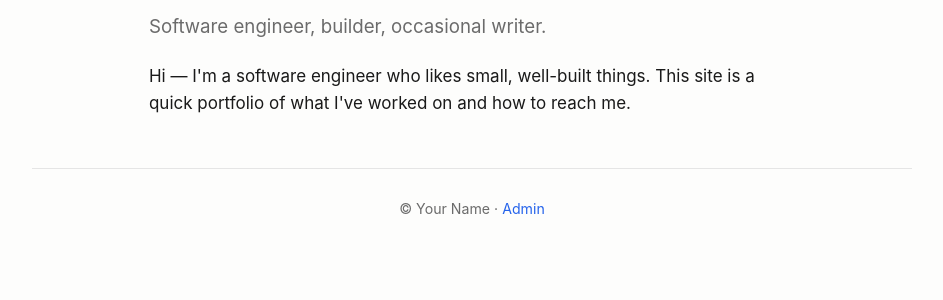
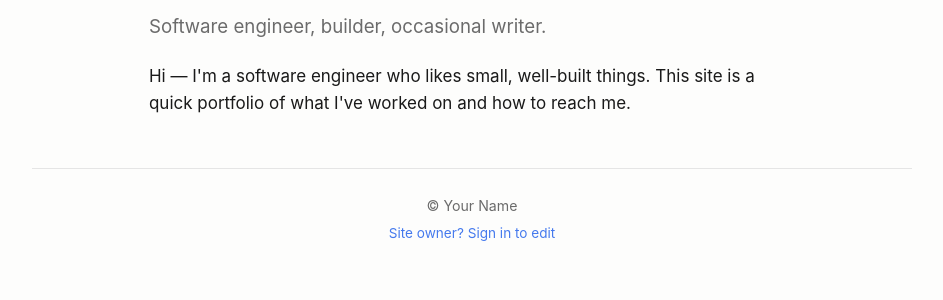
Before and after one commit to opagani/personal-site, a FastAPI app: page / in a window 1280 px wide. Shown: the part 188-488 px from the top of the page, without its empty margins (168-1111 px from the left). Run offline with FastAPI, Linux system fonts and the light colour scheme.

Commit message:
fix(frontend): clearer footer wording — owner sign-in vs edit link
Footer now shows "Site owner? Sign in to edit" when no session is present,
and "Edit this site" once signed in. Conditional uses request.session, no
Python change needed.

Co-Authored-By: Claude Opus 4.7 (1M context) <noreply@anthropic.com>

```diff
--- a/frontend/static/styles.css
+++ b/frontend/static/styles.css
@@ -180,7 +180,12 @@ a:hover { text-decoration: underline; }
   border-top: 1px solid var(--border);
   color: var(--muted);
   text-align: center;
+  display: flex;
+  flex-direction: column;
+  gap: 0.35rem;
+  align-items: center;
 }
+.site-footer__owner { font-size: 0.8rem; opacity: 0.85; }
 
 /* --- Admin --- */
 
--- a/frontend/templates/base.html
+++ b/frontend/templates/base.html
@@ -70,7 +70,14 @@
   </main>
 
   <footer class="site-footer">
-    <small>&copy; {{ site.name }} · <a href="/admin">Admin</a></small>
+    <small>&copy; {{ site.name }}</small>
+    <small class="site-footer__owner">
+      {% if request.session.get('user_id') %}
+        <a href="/admin">Edit this site</a>
+      {% else %}
+        <a href="/admin/login">Site owner? Sign in to edit</a>
+      {% endif %}
+    </small>
   </footer>
 </body>
 </html>
```
